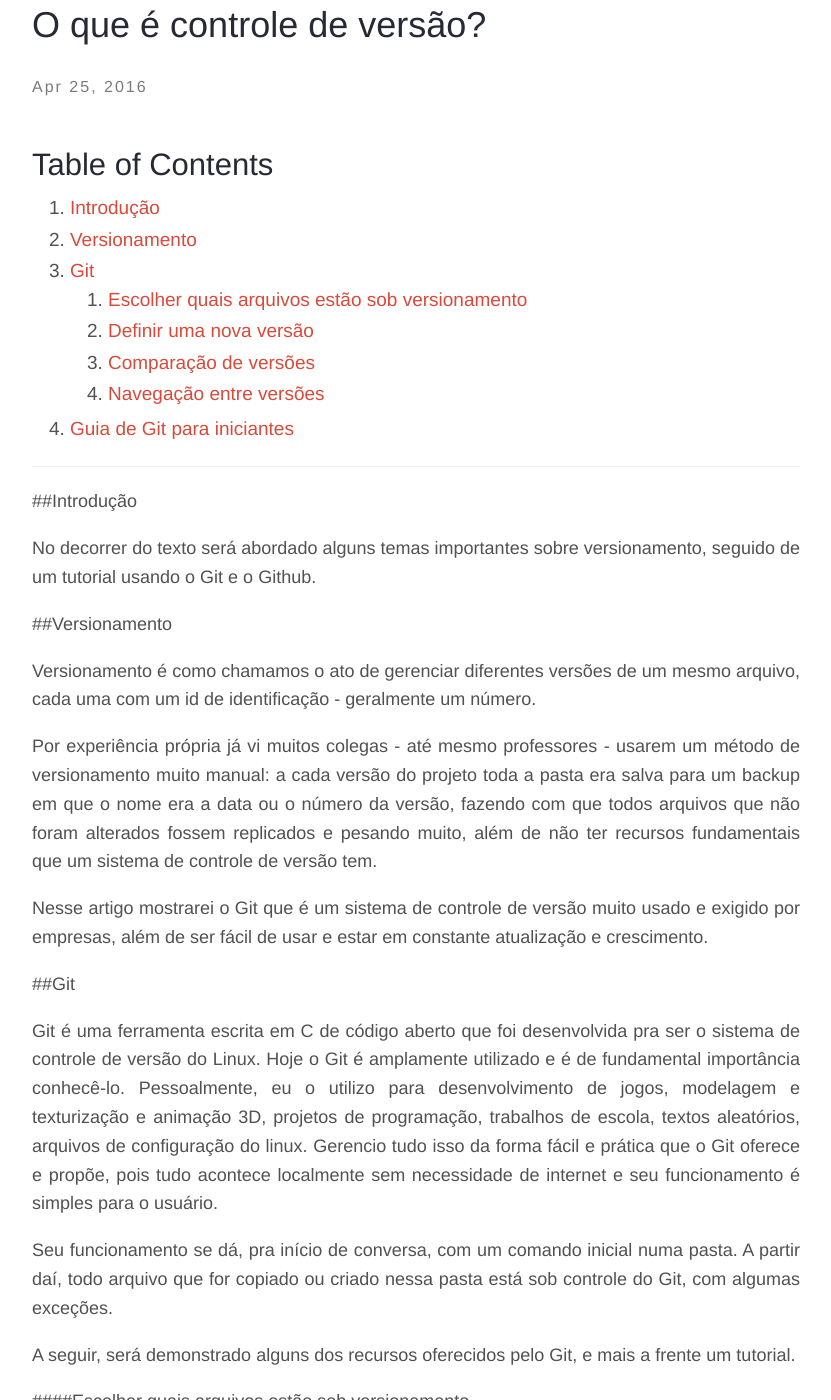
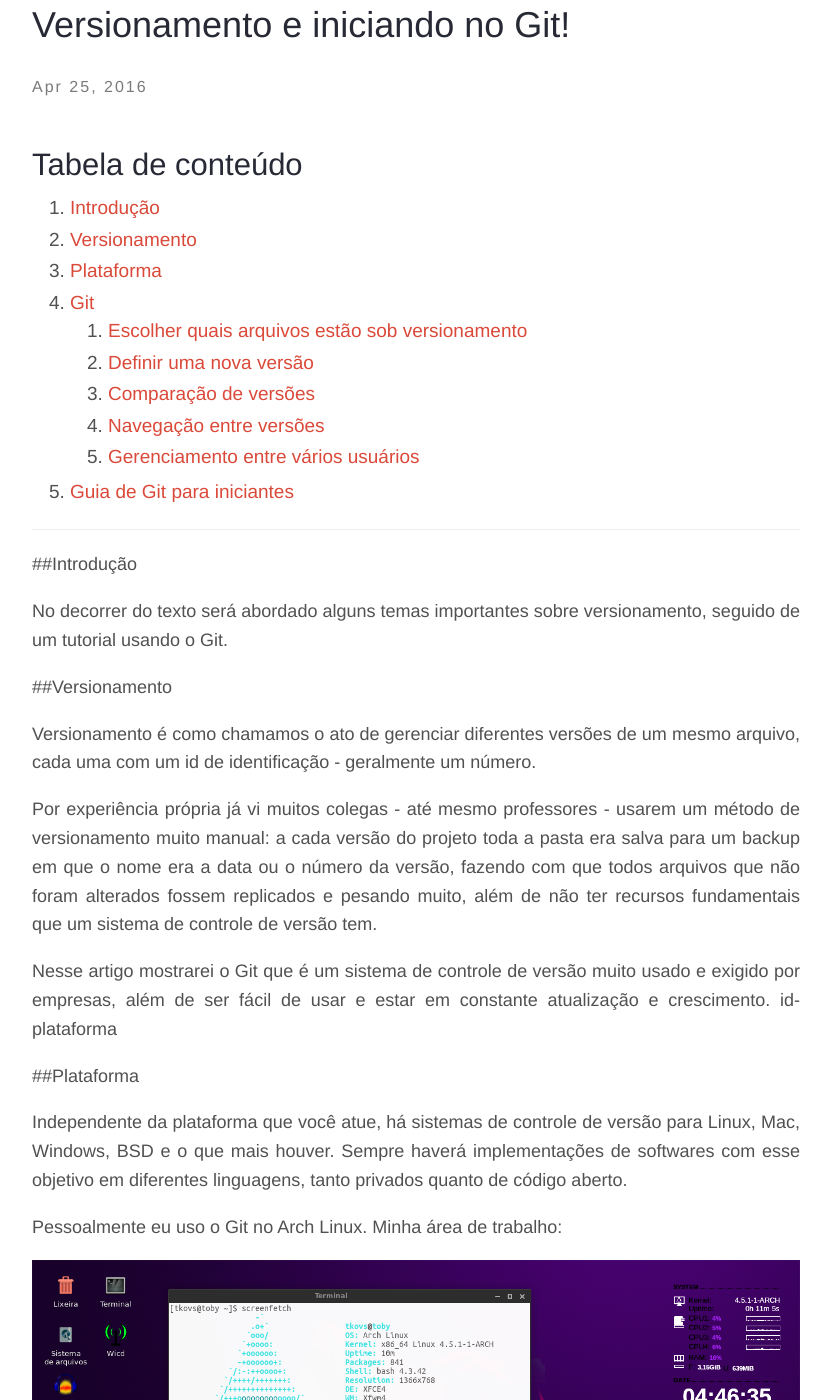
Before and after one commit to tkovs/tkovs.github.io, a Jekyll site: the page built from _posts/2016-25-04-controle-de-versao.md, in a window 1280 px wide and 1400 px high, scrolled down 226 px. Shown: the whole window, without its empty margins (224-1055 px from the left). Built offline with Jekyll 4.4.1, drawn with Linux system fonts in a browser that asks for light colours; nearby versions of some CDN libraries; comment, search, counter and statistics services are not loaded; some of the changed text lies outside the part shown.

Commit message:
Plataforma sobre Git

```diff
--- a/_posts/2016-25-04-controle-de-versao.md
+++ b/_posts/2016-25-04-controle-de-versao.md
@@ -1,23 +1,25 @@
 ---
 layout: post
-title:  "O que é controle de versão?"
+title:  "Versionamento e iniciando no Git!"
 date:   2016-04-25
 description: Início da série sobre versionamento; filosofia open source; Git e Github; licenças (MIT, Apache, GPL); relação mercado de trabalho e github; grandes projetos de código aberto; tutorial sobre como usar o Git independente e sobre como integrar com o Github.
 tags:
 - Versionamento
-permalink: /blog/versionamento-parte-1
+permalink: /blog/versionamento-git
 ---
 
-## Table of Contents
+## Tabela de conteúdo
 
 0. [Introdução](#id-introducao)
 1. [Versionamento](#id-versionamento)
-2. [Git](#id-git)
+2. [Plataforma](#id-plataforma)
+3. [Git](#id-git)
     1. [Escolher quais arquivos estão sob versionamento](#id-escolher-arquivos)
     2. [Definir uma nova versão](#id-nova-versao)
     3. [Comparação de versões](#id-comparacao-versoes)
     4. [Navegação entre versões](#id-navegacao-entre-versoes)
-3. [Guia de Git para iniciantes](#id-guia-git-iniciantes)
+    5. [Gerenciamento entre vários usuários](#id-gerenciamento-varios-usuarios)
+4. [Guia de Git para iniciantes](#id-guia-git-iniciantes)
 
 <hr />
 <div id='id-introducao'></div>
@@ -25,7 +27,7 @@
 ##Introdução
 
 No decorrer do texto será abordado alguns temas importantes sobre versionamento, seguido de um
-tutorial usando o Git e o Github.
+tutorial usando o Git.
 
 <div id='id-versionamento'></div>
 
@@ -42,8 +44,20 @@
 
 Nesse artigo mostrarei o Git que é um sistema de controle de versão muito usado e exigido por
 empresas, além de ser fácil de usar e estar em constante atualização e crescimento.
+id-plataforma
 
-<div id='id-versionamento'></div>
+<div id='id-plataforma'></div>
+
+##Plataforma
+
+Independente da plataforma que você atue, há sistemas de controle de versão para Linux, Mac,
+Windows, BSD e o que mais houver. Sempre haverá implementações de softwares com esse objetivo em
+diferentes linguagens, tanto privados quanto de código aberto.
+
+Pessoalmente eu uso o Git no Arch Linux. Minha área de trabalho:
+![Arch Linux](../assets/img/arch-linux.png)
+
+<div id='id-git'></div>
 
 ##Git
 
@@ -72,12 +86,12 @@
 
 ####Definir uma nova versão
 
-A cada vez que você altera arquivos uma nova versão deles está sendo criada, mas pra que os arquivos
-que estão sobre o controle do Git sejam salvos numa nova versão é necessário fazer um **commit** dos
-arquivos. Ao se executar um commit, você precisa fornecer uma mensagem descrevendo a nova versão.
-Na mensagem, você pode dizer, de modo geral, o que foi alterado e porque as alterações foram feitas.
-Isso é importante pois após vários commits pode-se listar todos com as descrição sendo exibida, então
-você tem algo como uma linha do tempo no projeto.
+A cada vez que você altera arquivos, uma nova versão deles está sendo criada teoricamente falando,
+mas para que os arquivos que estão sobre o controle do Git sejam salvos numa nova versão é
+necessário fazer um **commit** dos arquivos. Ao se executar um commit, você precisa fornecer uma
+mensagem descrevendo a nova versão. Na mensagem, você pode dizer, de modo geral, o que foi alterado
+e porque as alterações foram feitas. Isso é importante pois após vários commits pode-se listar todos
+com as descrição sendo exibida, então você tem algo como uma linha do tempo no projeto.
 
 <div id='id-comparacao-versoes'></div>
 
@@ -111,3 +125,15 @@
 <div id='id-navegacao-entre-versoes'></div>
 
 ####Navegação entre versões
+
+Embora você passe a esmagadora maioria do tempo navegando no seu projeto em seu estado atual, você
+pode visita-lo a qualquer momento em que um commit foi feito. No exemplo abaixo, o comando cat exibe
+o conteúdo de um arquivo. Usando o comando cat duas vezes no mesmo arquivo ele mostra conteúdo
+diferente, mas por quê? Porque entre as duas execuções o projeto foi alterado pra versão anterior,
+então todos os arquivos foram alterados pro estado que estavam no commit anterior.
+
+![Versões diferentes](../assets/img/navegando-versoes-antigas.png)
+
+<div id='id-gerenciamento-varios-usuarios'></div>
+
+####Gerenciamento entre vários usuários
```
Also changed, not shown: other parts of _posts/2016-25-04-controle-de-versao.md (+2 -2 lines), _posts/2016-04-21-programacao-funcional.md (+1 -1 lines), assets/img/arch-linux.png (added), assets/img/navegando-versoes-antigas.png (added).
